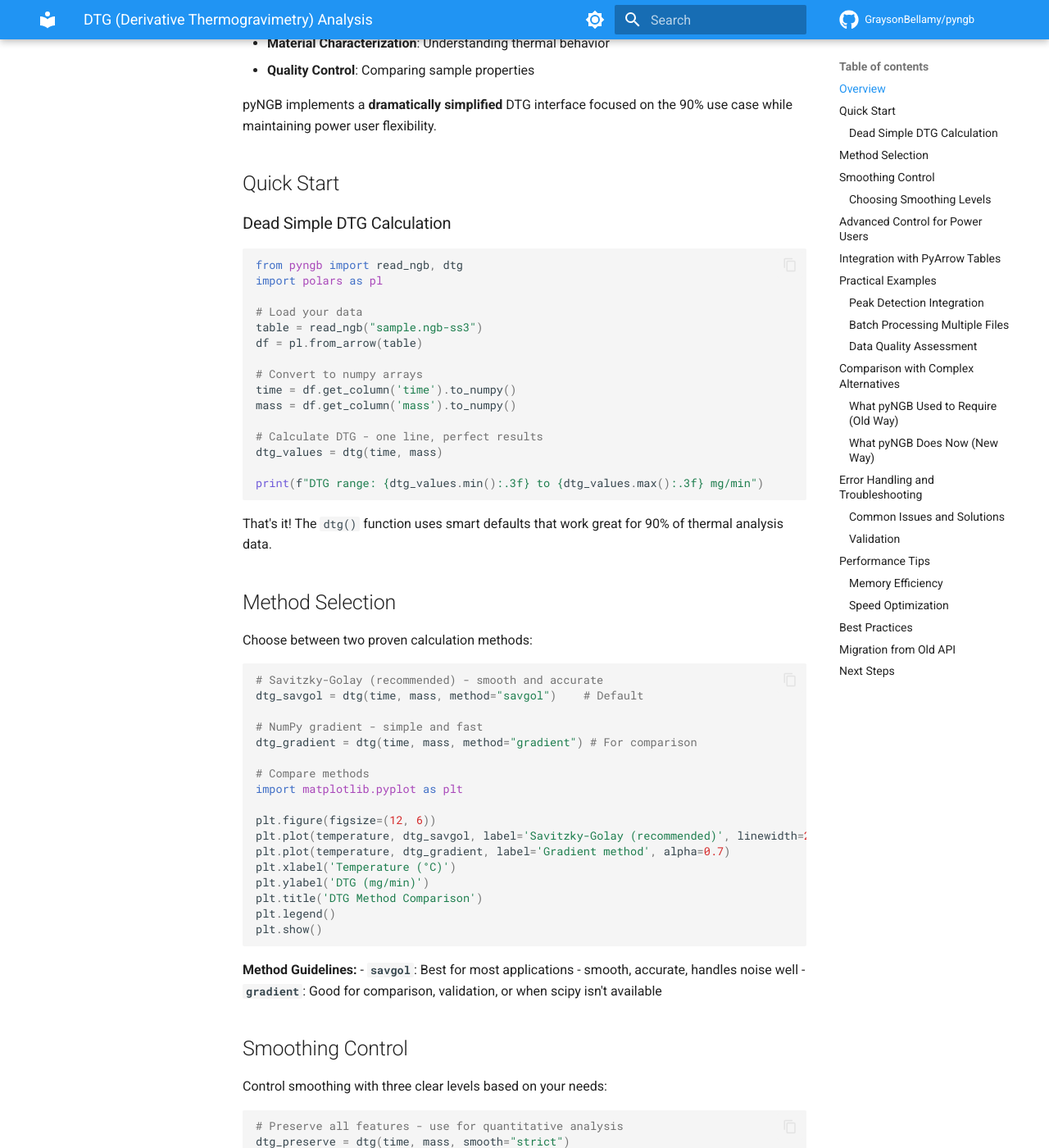
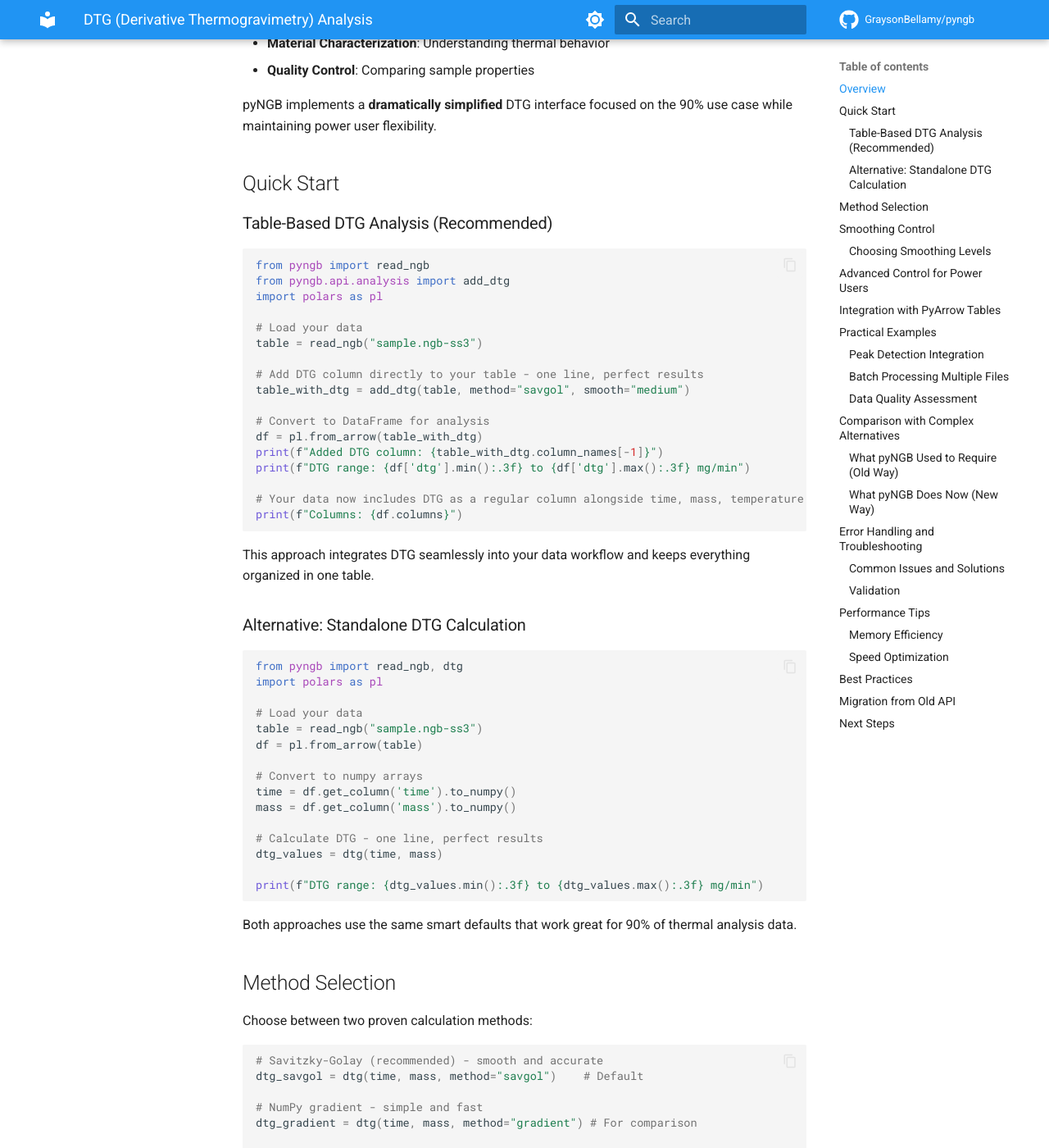
Before and after one commit to GraysonBellamy/pyngb, an MkDocs documentation site: the page built from docs/user-guide/dtg-analysis.md, in a window 1280 px wide and 1400 px high, scrolled down 490 px. Shown: the whole window at 82% size. Built offline with MkDocs 1.6.1 and Material for MkDocs 9.7.7, drawn with Linux system fonts in a browser that asks for light colours; comment, search, counter and statistics services are not loaded; the version menu is left out; some of the changed text lies outside the part shown.

Commit message:
docs: update DTG examples to showcase table-based API
- Update README.md to use add_dtg() table function instead of standalone dtg()
- Update quickstart.md to demonstrate table-based DTG workflow
- Update dtg-analysis.md to prioritize table-based approach as recommended method
- Show how DTG integrates seamlessly as a column in existing data tables
- Maintain standalone function as alternative while emphasizing table approach
- Preserve all analytical capabilities while simplifying the user workflow

This change highlights the more convenient add_dtg() function that:
- Keeps data organized in a single table structure
- Preserves PyArrow table metadata
- Allows custom column naming for multiple DTG calculations
- Integrates directly with read_ngb() workflow

````diff
--- a/docs/user-guide/dtg-analysis.md
+++ b/docs/user-guide/dtg-analysis.md
@@ -15,7 +15,31 @@ pyNGB implements a **dramatically simplified** DTG interface focused on the 90%
 
 ## Quick Start
 
-### Dead Simple DTG Calculation
+### Table-Based DTG Analysis (Recommended)
+
+```python
+from pyngb import read_ngb
+from pyngb.api.analysis import add_dtg
+import polars as pl
+
+# Load your data
+table = read_ngb("sample.ngb-ss3")
+
+# Add DTG column directly to your table - one line, perfect results
+table_with_dtg = add_dtg(table, method="savgol", smooth="medium")
+
+# Convert to DataFrame for analysis
+df = pl.from_arrow(table_with_dtg)
+print(f"Added DTG column: {table_with_dtg.column_names[-1]}")
+print(f"DTG range: {df['dtg'].min():.3f} to {df['dtg'].max():.3f} mg/min")
+
+# Your data now includes DTG as a regular column alongside time, mass, temperature
+print(f"Columns: {df.columns}")
+```
+
+This approach integrates DTG seamlessly into your data workflow and keeps everything organized in one table.
+
+### Alternative: Standalone DTG Calculation
 
 ```python
 from pyngb import read_ngb, dtg
@@ -35,7 +59,7 @@ dtg_values = dtg(time, mass)
 print(f"DTG range: {dtg_values.min():.3f} to {dtg_values.max():.3f} mg/min")
 ```
 
-That's it! The `dtg()` function uses smart defaults that work great for 90% of thermal analysis data.
+Both approaches use the same smart defaults that work great for 90% of thermal analysis data.
 
 ## Method Selection
 
@@ -126,22 +150,28 @@ print("Custom vs Default correlation:",
 
 ## Integration with PyArrow Tables
 
-Work directly with your NGB data tables:
+Work directly with your NGB data tables using the convenient table-based functions:
 
 ```python
-from pyngb import add_dtg, calculate_table_dtg
+from pyngb.api.analysis import add_dtg, calculate_table_dtg
 
-# Method 1: Add DTG column to existing table
+# Method 1: Add DTG column to existing table (most common approach)
 table_with_dtg = add_dtg(table, method="savgol", smooth="medium")
 print(f"Added DTG. New shape: {table_with_dtg.num_rows} x {table_with_dtg.num_columns}")
 
-# Method 2: Calculate DTG as array
+# Method 2: Calculate DTG as array (for custom processing)
 dtg_array = calculate_table_dtg(table, smooth="strict")
 print(f"DTG array shape: {dtg_array.shape}")
 
 # Method 3: Custom column name and parameters
 table_rates = add_dtg(table, method="gradient", smooth="loose",
                      column_name="mass_loss_rate")
+
+# Method 4: Multiple DTG columns for comparison
+table_multi = add_dtg(table, smooth="strict", column_name="dtg_strict")
+table_multi = add_dtg(table_multi, smooth="loose", column_name="dtg_loose")
+df = pl.from_arrow(table_multi)
+print(f"Columns: {df.columns}")  # Shows dtg_strict and dtg_loose columns
 ```
 
 ## Practical Examples
@@ -185,24 +215,24 @@ print(f"Found {len(peaks)} peaks at temperatures: {temperature[peaks]}")
 ### Batch Processing Multiple Files
 
 ```python
-from pyngb import read_ngb, dtg
+from pyngb import read_ngb
+from pyngb.api.analysis import add_dtg
 import numpy as np
 
-# Process multiple files
+# Process multiple files using table-based approach
 files = ["sample1.ngb-ss3", "sample2.ngb-ss3", "sample3.ngb-ss3"]
 results = []
 
 for file_path in files:
+    # Load data and add DTG column in one step
     table = read_ngb(file_path)
-    df = pl.from_arrow(table)
+    table_with_dtg = add_dtg(table, method="savgol", smooth="medium")
+    df = pl.from_arrow(table_with_dtg)
 
-    # Extract data
-    time = df.get_column('time').to_numpy()
+    # All data including DTG is now available in the DataFrame
+    dtg_values = df.get_column('dtg').to_numpy()
     mass = df.get_column('mass').to_numpy()
     temperature = df.get_column('sample_temperature').to_numpy()
-
-    # Calculate DTG with smart defaults
-    dtg_values = dtg(time, mass)
 
     # Store results
     results.append({
````
Also changed, not shown: README.md (+20 -17 lines), docs/quickstart.md (+24 -19 lines).
